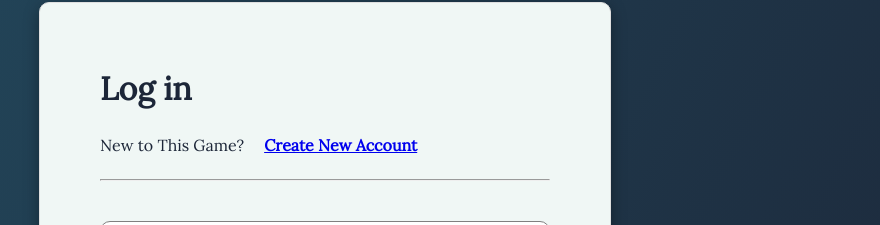
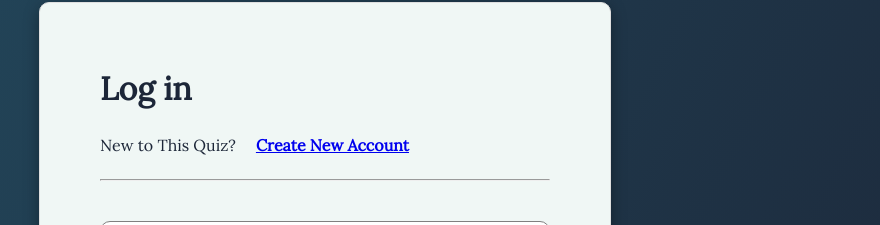
Before and after one commit to yuki-o1o5/LoginPage, a React (Create React App) app: page / in a window 1280 px wide. Shown: the part 92-317 px from the top of the page, without its empty margins (315-1195 px from the left). Built offline with nearby package versions, Linux system fonts and the light colour scheme.

Commit message:
docs/change the word

```diff
--- a/src/pageComponents/LogIn/LogIn.jsx
+++ b/src/pageComponents/LogIn/LogIn.jsx
@@ -75,7 +75,7 @@ function LogIn() {
       <form className="formControl" onSubmit={(event) => handleSubmit(event)}>
         <h1>Log in</h1>
         <div className="accountLink">
-          <p className="signUpLink">New to This Game? </p>
+          <p className="signUpLink">New to This Quiz? </p>
           <Link to="/account">
             <span className="link-to-login">Create New Account</span>
           </Link>
```
